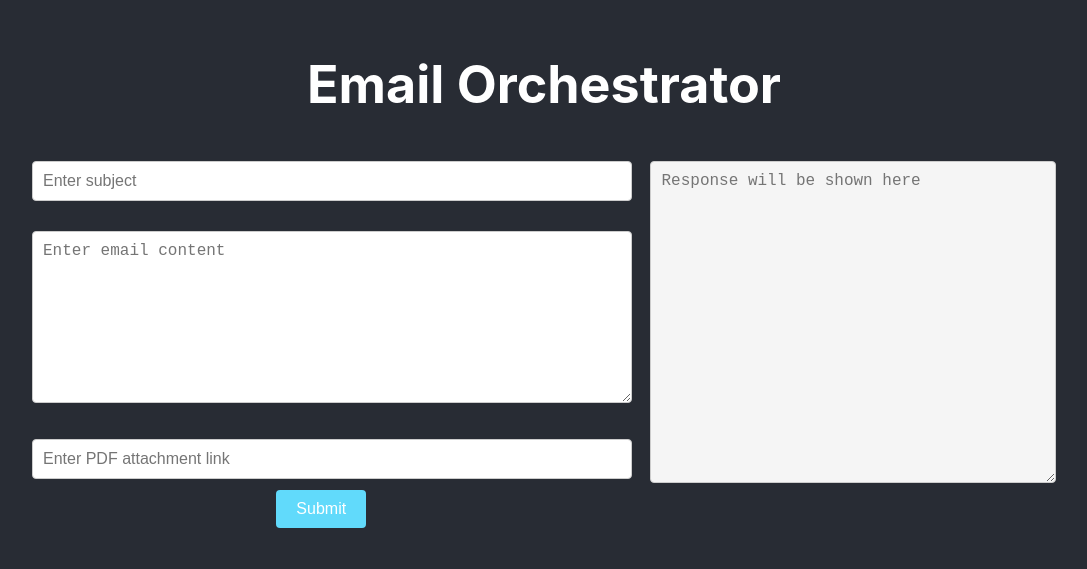
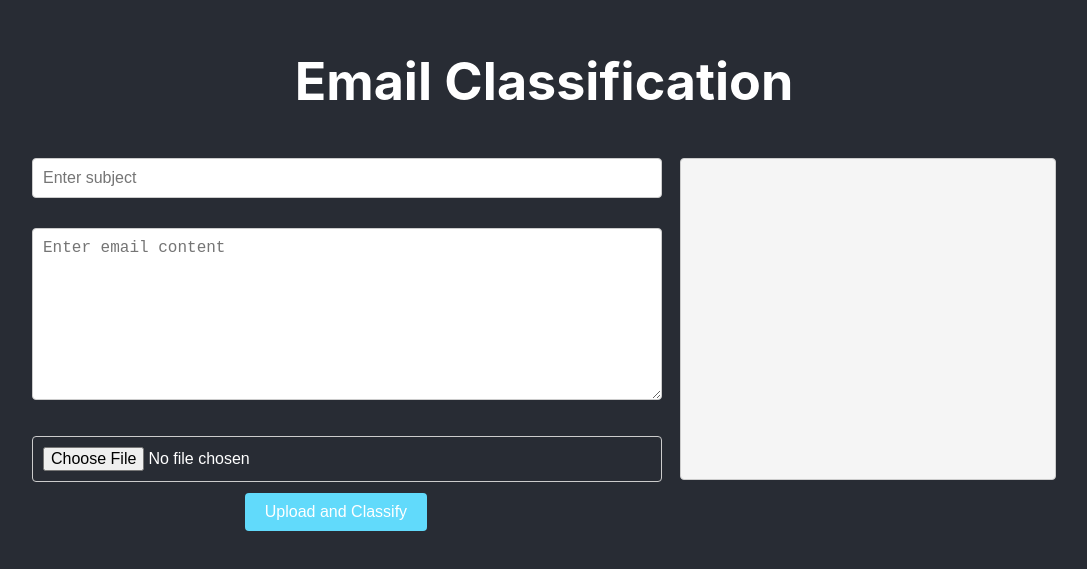
Before and after one commit to ewfx/gaied-code-witches, a React (Create React App) app in the folder code/src/email-classifier-web/: page / in a window 1280 px wide. Shown: the part 127-696 px from the top of the page, without its empty margins (96-1183 px from the left). Built offline with nearby package versions, Linux system fonts and the light colour scheme.

Commit message:
file upload

```diff
--- a/code/src/email-classifier-web/package.json
+++ b/code/src/email-classifier-web/package.json
@@ -7,6 +7,7 @@
     "@testing-library/jest-dom": "^6.6.3",
     "@testing-library/react": "^16.2.0",
     "@testing-library/user-event": "^13.5.0",
+    "axios": "^1.3.0",
     "react": "^19.0.0",
     "react-dom": "^19.0.0",
     "react-scripts": "5.0.1",
--- a/code/src/email-classifier-web/src/App.css
+++ b/code/src/email-classifier-web/src/App.css
@@ -39,7 +39,7 @@
   border-radius: 4px;
 }
 
-.response-textarea {
+.response-text {
   width: 45%;
   height: 300px;
   margin: 10px 0 0 40px;
--- a/code/src/email-classifier-web/src/App.js
+++ b/code/src/email-classifier-web/src/App.js
@@ -1,37 +1,49 @@
 import React, { useState } from 'react';
+import axios from 'axios';
 import './App.css';
 
 function App() {
   const [subject, setSubject] = useState('');
   const [content, setContent] = useState('');
-  const [pdfLink, setPdfLink] = useState('');
-  const [response, setResponse] = useState('');
+  const [file, setFile] = useState(null);
+  const [result, setResult] = useState('');
+  const [error, setError] = useState('');
 
-  const handleSubmit = async (event) => {
+  const handleFileChange = (e) => {
+    setFile(e.target.files[0]);
+  };
+
+  const handleUpload = async (event) => {
     event.preventDefault();
-    try {
-      const response = await fetch('https://api.example.com/send-email', {
-        method: 'POST',
-        headers: {
-          'Content-Type': 'application/json',
-        },
-        body: JSON.stringify({ subject, content, pdfLink }),
-      });
-      const data = await response.json();
-      setResponse(JSON.stringify(data, null, 2));
-      console.log('Success:', data);
-    } catch (error) {
-      setResponse('Error: ' + error.toString());
-      console.error('Error:', error);
-    }
+      if (!file) {
+          alert('Please select a file.');
+          return;
+      }
+
+      const formData = new FormData();
+      formData.append('file', file);
+
+      try {
+          const response = await axios.post('http://127.0.0.1:8000/classify', formData, {
+              headers: {
+                  'Content-Type': 'multipart/form-data'
+              }
+          });
+
+          setResult(response.data);
+          setError(null);
+      } catch (err) {
+          setError('Error uploading or processing the file.');
+          setResult(null);
+      }
   };
 
   return (
     <div className="App">
       <header className="App-header">
-        <h1>Email Orchestrator</h1>
+        <h1>Email Classification</h1>
         <div className="form-container">
-          <form onSubmit={handleSubmit}>
+          <form>
             <div>
               <input
                 type="text"
@@ -46,24 +58,25 @@ function App() {
                 placeholder="Enter email content"
                 className="content-textarea"
               />
-              <input
-                type="text"
-                value={pdfLink}
-                onChange={(e) => setPdfLink(e.target.value)}
-                placeholder="Enter PDF attachment link"
-                className="pdf-input"
-              />
+              <input type="file" onChange={handleFileChange} className="pdf-input" accept="application/msword,application/pdf,.eml" />
             </div>
             <div>
-              <button type="submit" className="submit-button">Submit</button>
+              <button type="submit" className="submit-button" onClick={handleUpload}>Upload and Classify</button>
             </div>
           </form>
-          <textarea
-            value={response}
-            readOnly
-            placeholder="Response will be shown here"
-            className="response-textarea"
-          />
+          <div
+            className="response-text"
+          >
+            {result && (
+                        <div className="mt-4">
+                            <h2 className="font-bold">Classification:</h2>
+                            <p>{result.classification}</p>
+                            <h2 className="font-bold">Confidence Score:</h2>
+                            <p>{result.confidence_score}</p>
+                        </div>
+                    )
+            }
+          </div>
         </div>
       </header>
     </div>
```
Also changed, not shown: 1 other file (tests, documents, lock files or other folders).
